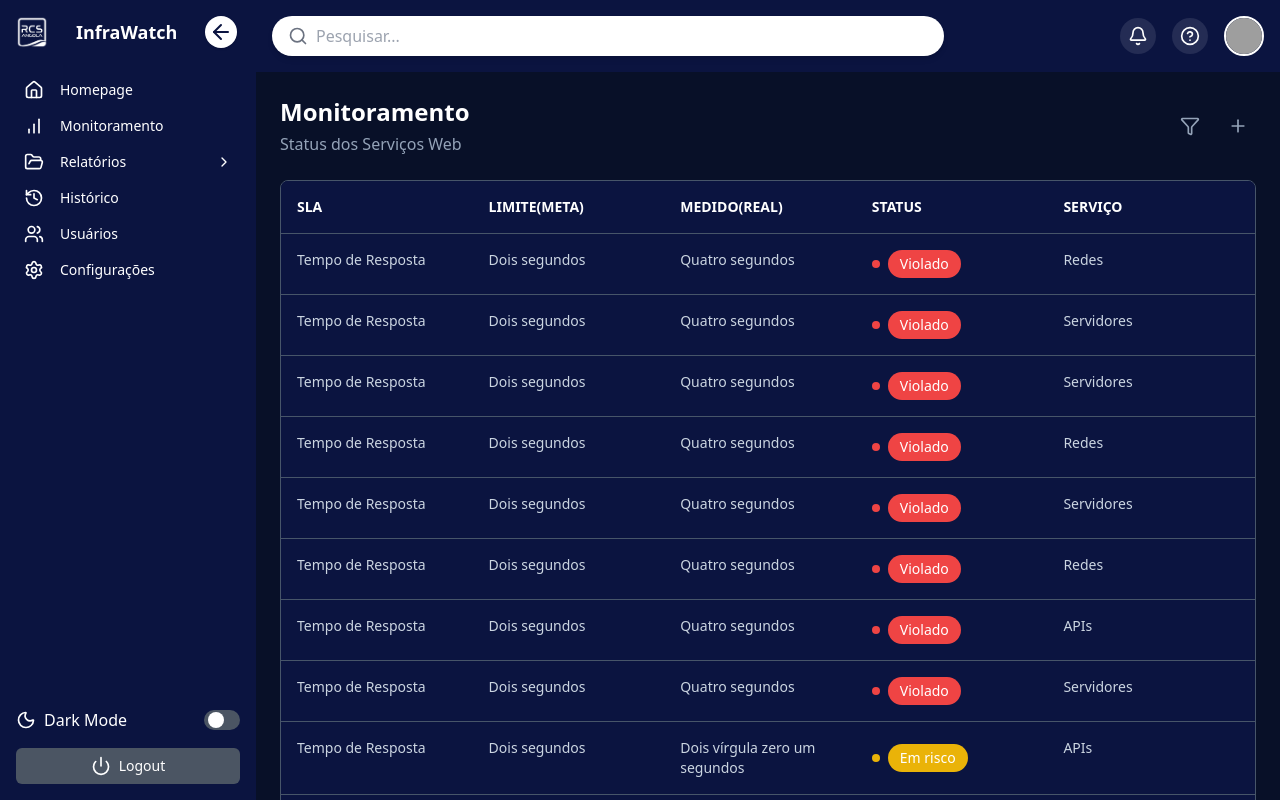
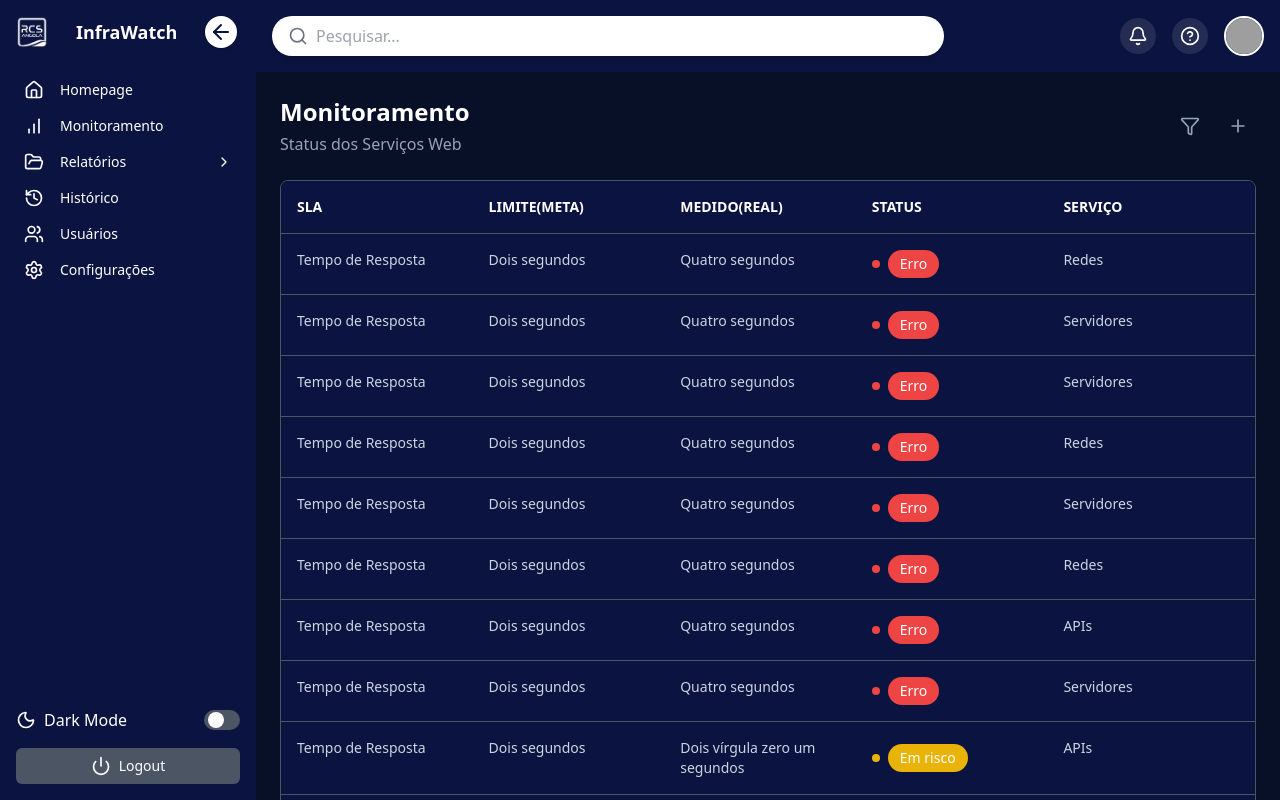
Before and after one commit to infrawatch9-lab/InfraWatch, a React (Vite) app: page /admin/monitor_admin in a window 1280 px wide. Shown: the top 800 px of the page. Built offline with nearby package versions, Linux system fonts and the light colour scheme; grey boxes are pictures that could not be loaded.

Commit message:
correçao no violado

```diff
--- a/src/admin_pages/Monitor.jsx
+++ b/src/admin_pages/Monitor.jsx
@@ -15,16 +15,16 @@ export default function MonitorAdmin() {
 
   // Dados simulados com serviços aleatórios
   const statusData = [
-    { sla: 'Tempo de Resposta', limite: 'Dois segundos', medido: 'Quatro segundos', status: 'Violado' },
-    { sla: 'Tempo de Resposta', limite: 'Dois segundos', medido: 'Quatro segundos', status: 'Violado' },
-    { sla: 'Tempo de Resposta', limite: 'Dois segundos', medido: 'Quatro segundos', status: 'Violado' },
-    { sla: 'Tempo de Resposta', limite: 'Dois segundos', medido: 'Quatro segundos', status: 'Violado' },
-    { sla: 'Tempo de Resposta', limite: 'Dois segundos', medido: 'Quatro segundos', status: 'Violado' },
-    { sla: 'Tempo de Resposta', limite: 'Dois segundos', medido: 'Quatro segundos', status: 'Violado' },
-    { sla: 'Tempo de Resposta', limite: 'Dois segundos', medido: 'Quatro segundos', status: 'Violado' },
-    { sla: 'Tempo de Resposta', limite: 'Dois segundos', medido: 'Quatro segundos', status: 'Violado' },
+    { sla: 'Tempo de Resposta', limite: 'Dois segundos', medido: 'Quatro segundos', status: 'Erro' },
+    { sla: 'Tempo de Resposta', limite: 'Dois segundos', medido: 'Quatro segundos', status: 'Erro' },
+    { sla: 'Tempo de Resposta', limite: 'Dois segundos', medido: 'Quatro segundos', status: 'Erro' },
+    { sla: 'Tempo de Resposta', limite: 'Dois segundos', medido: 'Quatro segundos', status: 'Erro' },
+    { sla: 'Tempo de Resposta', limite: 'Dois segundos', medido: 'Quatro segundos', status: 'Erro' },
+    { sla: 'Tempo de Resposta', limite: 'Dois segundos', medido: 'Quatro segundos', status: 'Erro' },
+    { sla: 'Tempo de Resposta', limite: 'Dois segundos', medido: 'Quatro segundos', status: 'Erro' },
+    { sla: 'Tempo de Resposta', limite: 'Dois segundos', medido: 'Quatro segundos', status: 'Erro' },
     { sla: 'Tempo de Resposta', limite: 'Dois segundos', medido: 'Dois vírgula zero um segundos', status: 'Em risco' },
-    { sla: 'Tempo de Resposta', limite: 'Dois segundos', medido: 'Quatro segundos', status: 'Violado' },
+    { sla: 'Tempo de Resposta', limite: 'Dois segundos', medido: 'Quatro segundos', status: 'Erro' },
     { sla: 'Uptime Mensal', limite: 'No mínimo 99,99%', medido: 'Disponibilidade garantida (>99,99%)', status: 'Cumprido' }
   ].map(item => ({
     ...item,
--- a/src/admin_pages/internal_components/MonitorStatusBadge.jsx
+++ b/src/admin_pages/internal_components/MonitorStatusBadge.jsx
@@ -3,7 +3,7 @@ import React from "react";
 export default function StatusBadge({ status }) {
   const getStatusConfig = (status) => {
     switch (status) {
-      case 'Violado':
+      case 'Erro':
         return { bg: 'bg-red-500', text: 'text-white', dot: 'bg-red-500' };
       case 'Em risco':
         return { bg: 'bg-yellow-500', text: 'text-white', dot: 'bg-yellow-500' };
```
